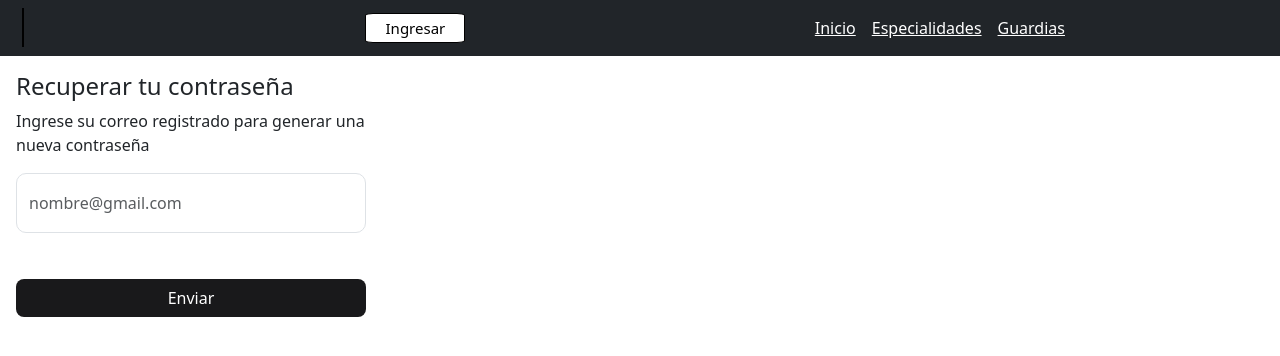
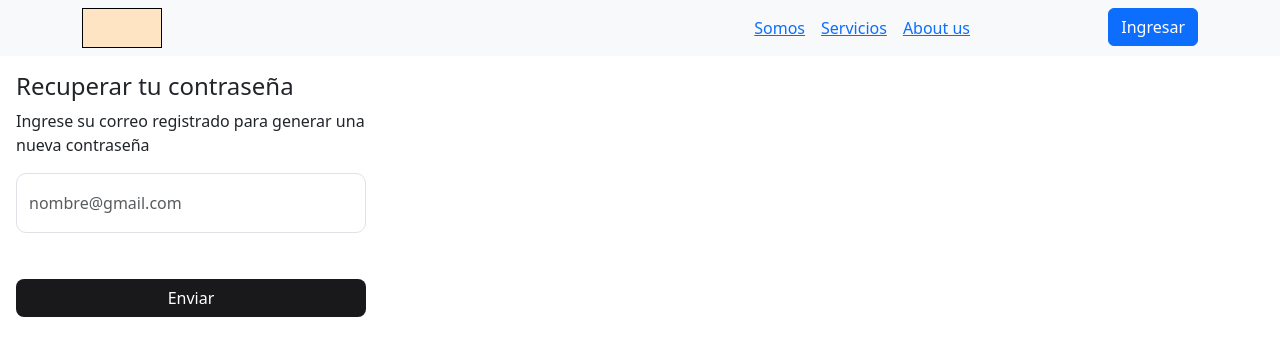
Before and after one commit to bramireza/c11-28-t-node-react, a React (Vite) app in the folder Frontend/: page /resetPassword in a window 1280 px wide. Shown: the top 356 px of the page. Built offline with nearby package versions, Linux system fonts and the light colour scheme.

Commit message:
navbar version segun diseño

```diff
--- a/Frontend/src/components/Navbar/Navbar.css
+++ b/Frontend/src/components/Navbar/Navbar.css
@@ -4,84 +4,60 @@
     box-sizing: border-box;
 }
 
-.boton-hamburguesa{
+.boton-hamburguesa {
     background-color: white;
 }
 
-.navbar-toggler-icon{
+.navbar-toggler-icon {
     background-color: white;
-    /* color: white; */
 }
 
 .navbar-toggler {
     background-color: white;
-    /* color: white; */
 }
 
-.collapsed{
-    width: 65px;
-    height: 37px;
-    /* background-color: white; */
-    /* color: white; */
+.logo-menu{
+    display: flex;
+    flex-direction: row-reverse;
+    justify-content: space-between;
+    width: 55vw;
+    flex-wrap: wrap;
 }
 
-.navbar {
-    width: 100vw;
+.logo {
+    border: 1px solid black;
+    width: 80px;
+    height: 40px;
+    background-color: bisque;
+    padding: 10px;
+    text-align: center;
 }
 
-.navbar-brand{
-    margin: 0;
+.navbar>.container, .navbar>.container-fluid, .navbar>.container-lg, .navbar>.container-md, .navbar>.container-sm, .navbar>.container-xl, .navbar>.container-xxl {
+    display: flex;
+    flex-direction: row-reverse;
+    flex-wrap: inherit;
+    align-items: flex-start;
+    justify-content: space-between;
 }
 
-.logo{
-    border: 1px solid black;
-    width: 100px;
-    height: 40px;
-    background-color: bisque;
+.logo-ingresar{
+    display: flex;
+    width: 60vw;
+    justify-content: space-between;
 }
 
-.container-fluid{
-    padding: 0;
-}
-
-.boton-ingresar{
-    width: 100px;
-    border-radius: 8%;
-    border: 1px black solid;
-    background-color:white;
-    color: black;
-    padding: 3px;
-    font-size: 15px;
-    margin-left: 0px;
-}
-
-.boton-ingresar:hover{
-    background-color: blue;
-    color: white;
-}
 
 @media (min-width: 1024px) {
-    .navbar-nav {
-        max-width: 20%;
+    .logo-menu{
+        flex-direction: row;
+        width: 70vw;
     }
 
-    #offcanvasNavbar-expand-false{
-        max-width: 10%;
-    }
-
-    .navbar>.container, .navbar>.container-fluid, .navbar>.container-lg, .navbar>.container-md, .navbar>.container-sm, .navbar>.container-xl, .navbar>.container-xxl {
-        display: flex;
-        flex-wrap: nowrap;
-        align-items: center;
-        justify-content: center;
-        width: 70vw;
-        margin-left: 10px;
+    .navbar-expand-lg .navbar-collapse {
+        display: flex!important;
+        flex-basis: auto;
+        justify-content: flex-end;
+        width: 60vw;
     }
 }
-
-@media (min-width: 1330px){
-    .navbar>.container, .navbar>.container-fluid, .navbar>.container-lg, .navbar>.container-md, .navbar>.container-sm, .navbar>.container-xl, .navbar>.container-xxl {
-        margin-left: 15px;
-        width: 85vw;
-    }
-}
--- a/Frontend/src/components/Navbar/Navbar.jsx
+++ b/Frontend/src/components/Navbar/Navbar.jsx
@@ -1,42 +1,30 @@
-import Nav from "react-bootstrap/Nav";
-import Navbar from "react-bootstrap/Navbar";
-import { Link, NavLink } from "react-router-dom";
+import Container from 'react-bootstrap/Container';
+import Nav from 'react-bootstrap/Nav';
+import Navbar from 'react-bootstrap/Navbar';
+import { NavLink } from "react-router-dom";
+import { Button } from 'react-bootstrap'
 import "./Navbar.css";
 
 function NavBar() {
   return (
-    <div className="navbar m-0 p-0">
-      {[false].map((expand) => (
-        <Navbar key={expand} bg="dark" expand="lg" className="mb-0">
-          <div className="container-fluid">
-            <Navbar.Toggle className="boton-hamburguesa" aria-controls={`offcanvasNavbar-expand-${expand}`} />
-            <Link to="/">
-              <Navbar.Brand className="m-0 logo" href="#"></Navbar.Brand>
-            </Link>
+    <Navbar className='navbar d-flex align-items-start' bg="light" expand="lg"  >
+      <Container className='container d-flex align-items-start'>
         <NavLink to="/login" className="m-0" href="#">
-              <button className="boton-ingresar">Ingresar</button>
+          <Button className="boton-ingresar">Ingresar</Button>
         </NavLink>
-            <Navbar.Collapse
-              id={`offcanvasNavbar-expand-${expand}`}
-              aria-labelledby={`offcanvasNavbarLabel-expand-${expand}`}
-              placement="end"
-            >
-              <Nav className="justify-content-start flex-grow-1 pe-3">
-                <NavLink to="/" className="text-white m-2" href="#action1">
-                  Inicio
-                </NavLink>
-                <NavLink className="text-white m-2" href="#action1">
-                  Especialidades
-                </NavLink>
-                <NavLink className="text-white m-2" href="#action2">
-                  Guardias
-                </NavLink>
+        <div className='logo-menu'>
+          <NavLink to="/" className="m-0 logo" href="#home"></NavLink>
+          <Navbar.Toggle aria-controls="basic-navbar-nav" />
+          <Navbar.Collapse id="basic-navbar-nav">
+            <Nav>
+              <NavLink to="/" href="#home" className='m-2' >Somos</NavLink>
+              <NavLink href="#link" className='m-2'>Servicios</NavLink>
+              <NavLink href="#link" className='m-2' >About us</NavLink>
             </Nav>
           </Navbar.Collapse>
         </div>
+      </Container>
     </Navbar>
-      ))}
-    </div>
   );
 }
 
```
Lines whose indentation alone changed are shown as unchanged.
